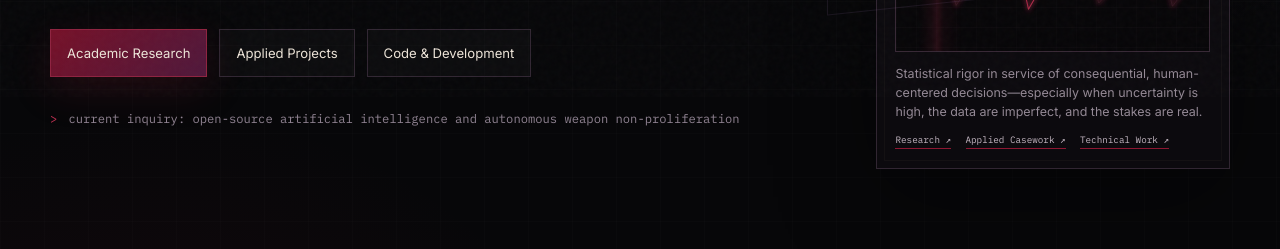
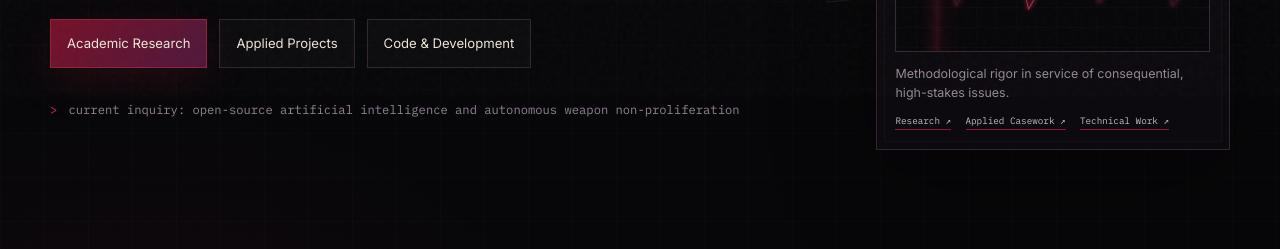
Before and after one commit to LystadJS/LystadJS.github.io, a plain HTML site: page index.html in a window 1280 px wide. Shown: the part 703-952 px from the top of the page. Drawn offline with nearby package versions, Linux system fonts and the light colour scheme.

Commit message:
Update index.html

```diff
--- a/index.html
+++ b/index.html
@@ -183,7 +183,7 @@
             </svg>
           </div>
 
-          <p class="vital-copy">Statistical rigor in service of consequential, human-centered decisions—especially when uncertainty is high, the data are imperfect, and the stakes are real.</p>
+          <p class="vital-copy">Methodological rigor in service of consequential, high-stakes issues.</p>
 
           <div class="heartbeat-links">
             <a href="research.html">Research ↗</a>
```
